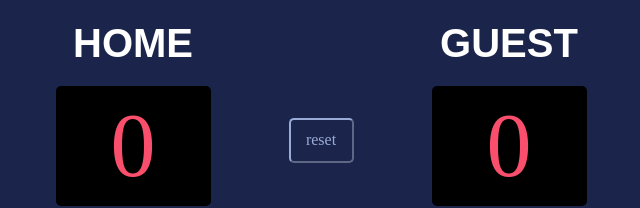
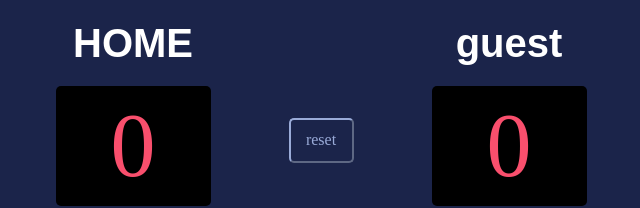
Before and after one commit to RealChoki/My-Projects, a browser extension: page Scoreboard/index.html in a window 1280 px wide. Shown: the top 208 px of the page, without its empty margins (319-959 px from the left). Drawn offline with nearby package versions, Linux system fonts and the light colour scheme.

Commit message:
changed name

```diff
--- a/Scoreboard/index.html
+++ b/Scoreboard/index.html
@@ -15,7 +15,7 @@
                 <button id="reset" onclick=reset()>reset</button>
             </div>
             <div class="guest">
-                <h2>GUEST</h2>
+                <h2>guest</h2>
                 <h1 id="secound-el">0</h1>
                 <button onclick=secoundAdd1()>+1</button>
                 <button onclick=secoundAdd2()>+2</button>
```
